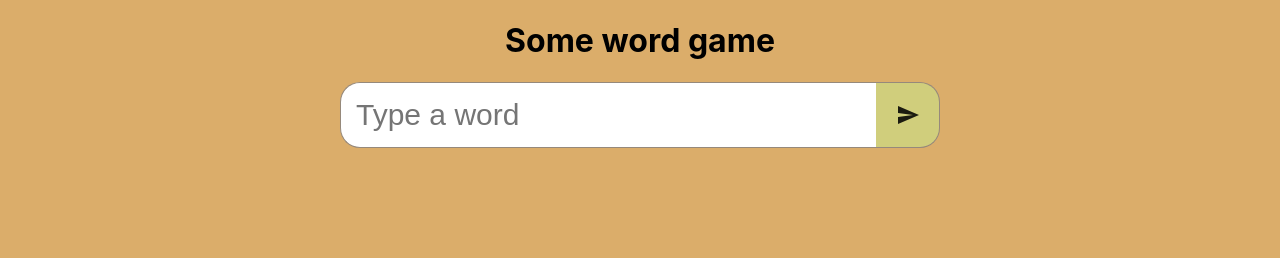
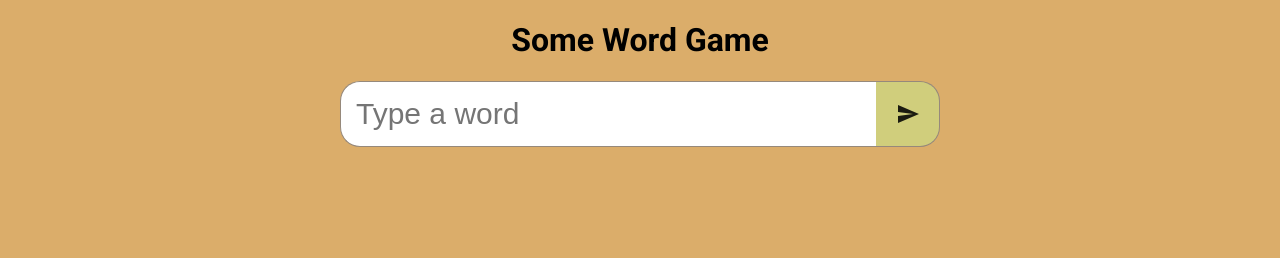
Before and after one commit to mattl5543/levio, a React (Create React App) app: page / in a window 1280 px wide. Shown: the top 258 px of the page. Built offline with nearby package versions, Linux system fonts and the light colour scheme.

Commit message:
Roboto as main font

```diff
--- a/src/App.tsx
+++ b/src/App.tsx
@@ -98,7 +98,7 @@
 
   return (
     <div className="App">
-      <h1>Some word game</h1>
+      <h1>Some Word Game</h1>
 
       <div className="main-wrapper">
         <form
--- a/src/scss/App.scss
+++ b/src/scss/App.scss
@@ -3,9 +3,7 @@
 body {
   background-color: $primary-color;
   margin: 0;
-  font-family: -apple-system, BlinkMacSystemFont, "Segoe UI", "Roboto", "Oxygen",
-    "Ubuntu", "Cantarell", "Fira Sans", "Droid Sans", "Helvetica Neue",
-    sans-serif;
+  font-family: "Roboto", sans-serif;
   -webkit-font-smoothing: antialiased;
   -moz-osx-font-smoothing: grayscale;
   box-sizing: border-box;
```
